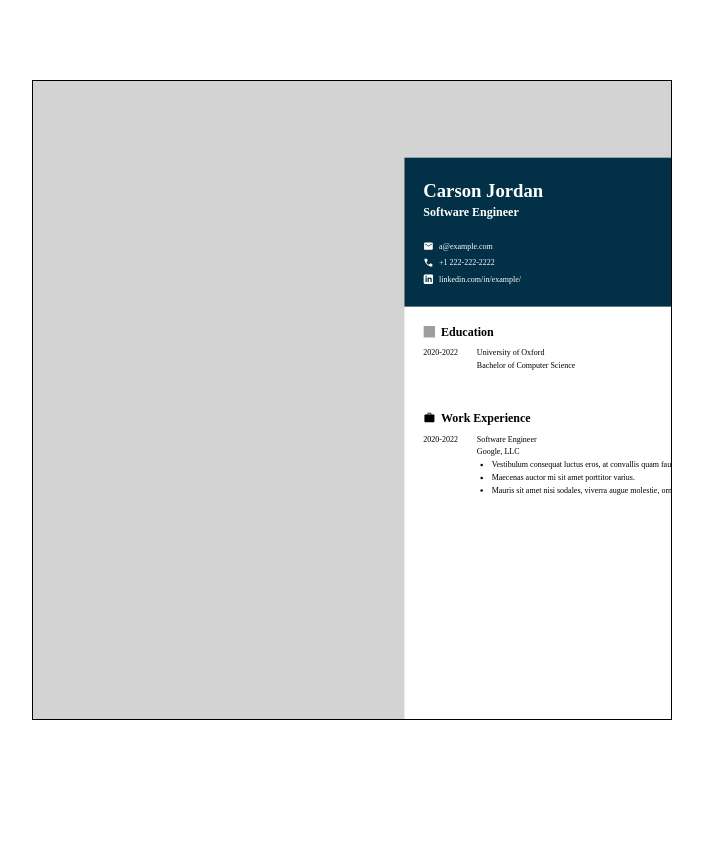
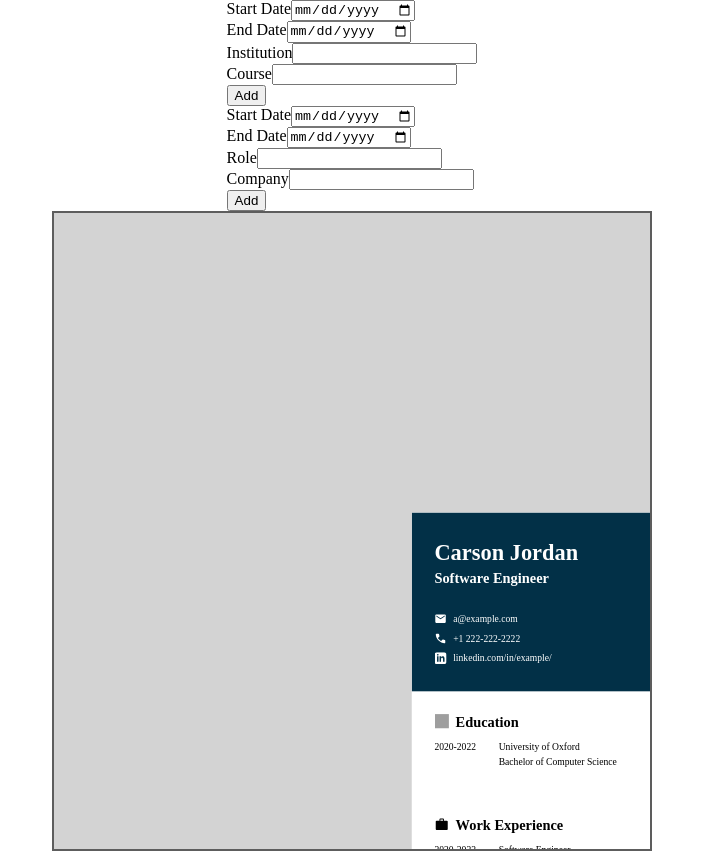
Before and after one commit to mateusmtoledo/cv-project, a React (Create React App) app: page / in a window 1280 px wide. Shown: the whole page, without its empty margins (288-991 px from the left). Before the commit the page ends 800 px from the top, so only its background shows below. Built offline with nearby package versions, Linux system fonts and the light colour scheme; grey boxes are pictures that could not be loaded.

Commit message:
Add forms

```diff
--- a/public/index.css
+++ b/public/index.css
@@ -15,20 +15,26 @@ main {
   min-height: 100vh;
 }
 
-.preview-container {
+.scroll-container {
   background-color: lightgray;
   height: 80vh;
-  width: 80vh;
+  width: 75vh;
   overflow: hidden;
   padding: 0;
-  border: 1px solid black;
+  border: 2px solid rgb(93, 93, 93);
+  cursor: grab;
+}
+
+.scroll-container:active {
+  cursor: grabbing;
 }
 
 #cv-preview {
   background-color: white;
   height: 29.7cm;
   width: 21cm;
-  transform: scale(0.5);
+  transform: scale(0.6);
+  overflow: hidden;
 }
 
 .cv-preview-container {
--- a/src/App.js
+++ b/src/App.js
@@ -1,11 +1,11 @@
 import { Component } from "react";
-import CvPreview from "./components/cvPreview";
+import CvGenerator from "./components/cvGenerator";
 
 class App extends Component {
   render() {
     return (
       <main>
-        <CvPreview />
+        <CvGenerator />
       </main>
     );
   }
--- /dev/null
+++ b/src/components/cvGenerator.js
@@ -0,0 +1,20 @@
+import { Component } from "react";
+import CvPreview from "./cvPreview";
+import EducationForm from "./educationForm";
+import WorkForm from "./workForm";
+
+class CvGenerator extends Component {
+  render() {
+    return (
+      <>
+        <div className="forms">
+          <EducationForm />
+          <WorkForm />
+        </div>
+        <CvPreview />
+      </>
+    );
+  }
+}
+
+export default CvGenerator;
--- /dev/null
+++ b/src/components/educationForm.js
@@ -0,0 +1,47 @@
+import { Component } from "react";
+
+class EducationForm extends Component {
+  constructor(props) {
+    super(props);
+    this.state = {
+      startDate: '',
+      endDate: '',
+      institution: '',
+      course: '',
+    }
+    this.handleChange = this.handleChange.bind(this);
+  }
+
+  handleChange(event) {
+    const obj = {};
+    const property = event.target.name;
+    obj[property] = event.target.value;
+    this.setState(obj);
+  }
+
+  render() {
+    return (
+      <form className="education-form">
+        <p>
+          <label htmlFor="start-date">Start Date</label>
+          <input name="startDate" value={this.state.startDate} type="date" id="start-date" onChange={this.handleChange} />
+        </p>
+        <p>
+          <label htmlFor="end-date">End Date</label>
+          <input name="endDate" value={this.state.endDate} type="date" id="end-date" onChange={this.handleChange} />
+        </p>
+        <p>
+          <label htmlFor="institution">Institution</label>
+          <input name="institution" value={this.state.institution} type="text" id="institution" onChange={this.handleChange} />
+        </p>
+        <p>
+          <label htmlFor="course">Course</label>
+          <input name="course" value={this.state.course} type="text" id="course" onChange={this.handleChange}></input>
+        </p>
+        <button>Add</button>
+      </form>
+    );
+  }
+}
+
+export default EducationForm;
--- /dev/null
+++ b/src/components/workForm.js
@@ -0,0 +1,47 @@
+import { Component } from "react";
+
+class WorkForm extends Component {
+  constructor(props) {
+    super(props);
+    this.state = {
+      startDate: '',
+      endDate: '',
+      company: '',
+      role: '',
+    }
+    this.handleChange = this.handleChange.bind(this);
+  }
+
+  handleChange(event) {
+    const obj = {};
+    const property = event.target.name;
+    obj[property] = event.target.value;
+    this.setState(obj);
+  }
+
+  render() {
+    return (
+      <form className="education-form">
+        <p>
+          <label htmlFor="start-date">Start Date</label>
+          <input name="startDate" value={this.state.startDate} type="date" id="start-date" onChange={this.handleChange} />
+        </p>
+        <p>
+          <label htmlFor="end-date">End Date</label>
+          <input name="endDate" value={this.state.endDate} type="date" id="end-date" onChange={this.handleChange} />
+        </p>
+        <p>
+          <label htmlFor="role">Role</label>
+          <input name="role" value={this.state.role} type="text" id="role" onChange={this.handleChange}></input>
+        </p>
+        <p>
+          <label htmlFor="company">Company</label>
+          <input name="company" value={this.state.company} type="text" id="company" onChange={this.handleChange} />
+        </p>
+        <button>Add</button>
+      </form>
+    );
+  }
+}
+
+export default WorkForm;
```
